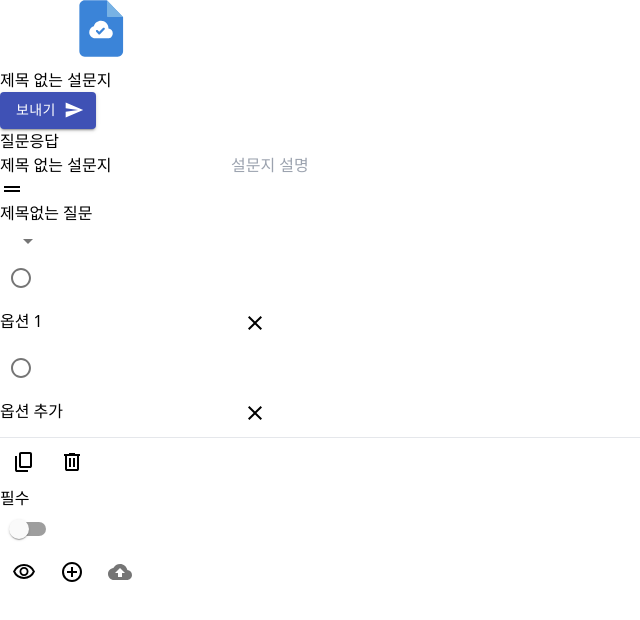
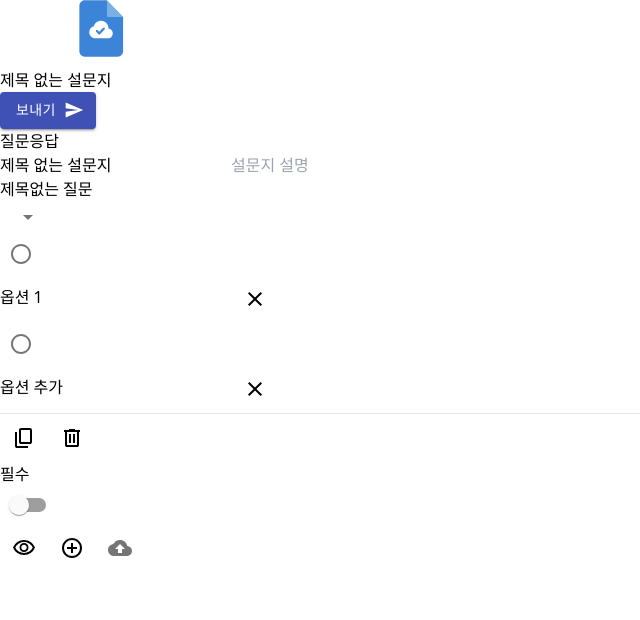
Before and after one commit to potatoj1n/Potatoni-Form, a React (Create React App) app: page /form in a window 1280 px wide. Shown: the top 620 px of the page, without its empty margins (0-640 px from the left). Built offline with nearby package versions, Linux system fonts and the light colour scheme.

Commit message:
[수정] DnD 삭제

```diff
--- a/src/containers/questionContainer.tsx
+++ b/src/containers/questionContainer.tsx
@@ -1,7 +1,6 @@
 import useAppSelector from '../hooks/useAppSelector';
 import Dropdown from '../components/Form/dropDown';
 import { ReactComponent as CopyIcon } from '../assets/copyIcon.svg';
-import { ReactComponent as DragIcon } from '../assets/dragIcon.svg';
 import { ReactComponent as TrashIcon } from '../assets/trashIcon.svg';
 import { Switch, IconButton, Tooltip } from '@material-ui/core';
 import * as QUESTION_TYPES from '../const/questionType';
@@ -10,7 +9,6 @@ import OptionalQuestion from '../components/Form/optionalQuestion';
 import { useDispatch } from 'react-redux';
 import { questionActions } from '../reducers/questionReducer';
 import { v4 as uuidv4 } from 'uuid';
-import { DraggableProvided } from 'react-beautiful-dnd';
 
 const menus = [
   { id: QUESTION_TYPES.SHORT_ANSWER, option: '단답형' },
@@ -34,10 +32,10 @@ const menus = [
 
 interface QuestionProps {
   questionId: string;
-  provided: DraggableProvided;
+  index: number;
 }
 
-const QuestionContainer = ({ questionId, provided }: QuestionProps) => {
+const QuestionContainer = ({ questionId }: QuestionProps) => {
   const dispatch = useDispatch();
   const { questions } = useAppSelector(state => state.form);
 
@@ -111,11 +109,8 @@ const QuestionContainer = ({ questionId, provided }: QuestionProps) => {
   };
 
   return (
-    <div className="flex flex-col">
-      <div className="flex justify-center" {...provided.dragHandleProps}>
-        <DragIcon />
-      </div>
-      <div className="flex flex-row">
+    <div className="flex flex-col mb-7 border bg-white rounded-xl p-10">
+      <div className="flex flex-row ">
         <input
           className=" p-3 w-2/3 text-xl border-gray-500 border-b focus:border-b-2 focus:border-blue-500 focus:outline-none bg-gray-100 mr-5"
           type="text"
--- a/src/pages/Form.tsx
+++ b/src/pages/Form.tsx
@@ -1,8 +1,5 @@
 import { Link } from 'react-router-dom';
 import { useState } from 'react';
-import { useDispatch } from 'react-redux';
-import { DragDropContext, Droppable, Draggable, DropResult } from 'react-beautiful-dnd';
-import { questionActions } from '../reducers/questionReducer';
 import QuestionContainer from '../containers/questionContainer';
 import FormHeader from '../components/Form/formHeader';
 import SideMenu from '../components/Form/sideMenu';
@@ -11,7 +8,6 @@ import useAppSelector from '../hooks/useAppSelector';
 
 const Form = () => {
   const { form, questions } = useAppSelector(state => state.form);
-  const dispatch = useDispatch();
 
   const [info, setInfo] = useState({
     title: form.form.title,
@@ -27,29 +23,8 @@ const Form = () => {
 
   const getQuestionList = () => {
     return questions.map((question, idx) => (
-      <Draggable key={question.id} draggableId={question.id} index={idx}>
-        {(provided, snapshot) => (
-          <div
-            ref={provided.innerRef}
-            {...provided.draggableProps}
-            style={{
-              ...provided.draggableProps.style,
-              backgroundColor: snapshot.isDragging ? 'lightblue' : 'white',
-            }}
-            className="border rounded-xl min-h-62 mb-5 px-9 py-3"
-          >
-            <QuestionContainer key={question.id} questionId={question.id} provided={provided} />
-          </div>
-        )}
-      </Draggable>
+      <QuestionContainer key={question.id} questionId={question.id} index={idx} />
     ));
-  };
-
-  const onDragEnd = (result: DropResult) => {
-    if (!result.destination) {
-      return;
-    }
-    dispatch(questionActions.reorderQuestion({ firstIdx: result.source.index, secondIdx: result.destination.index }));
   };
 
   return (
@@ -64,16 +39,7 @@ const Form = () => {
       <div className="flex flex-col justify-start items-center flex-grow bg-blue-200">
         <main className="w-3/5 max-w-screen-lg">
           <TitleBox info={{ id: form.form.id, title: info.title, detail: info.detail }} handleChange={handleInfo} />
-          <DragDropContext onDragEnd={onDragEnd}>
-            <Droppable droppableId="droppable">
-              {provided => (
-                <div ref={provided.innerRef}>
-                  {getQuestionList()}
-                  {provided.placeholder}
-                </div>
-              )}
-            </Droppable>
-          </DragDropContext>
+          <div>{getQuestionList()}</div>
         </main>
         <span className="fixed right-48 top-44">
           <SideMenu info={info} />
@@ -82,4 +48,5 @@ const Form = () => {
     </div>
   );
 };
+
 export default Form;
```
